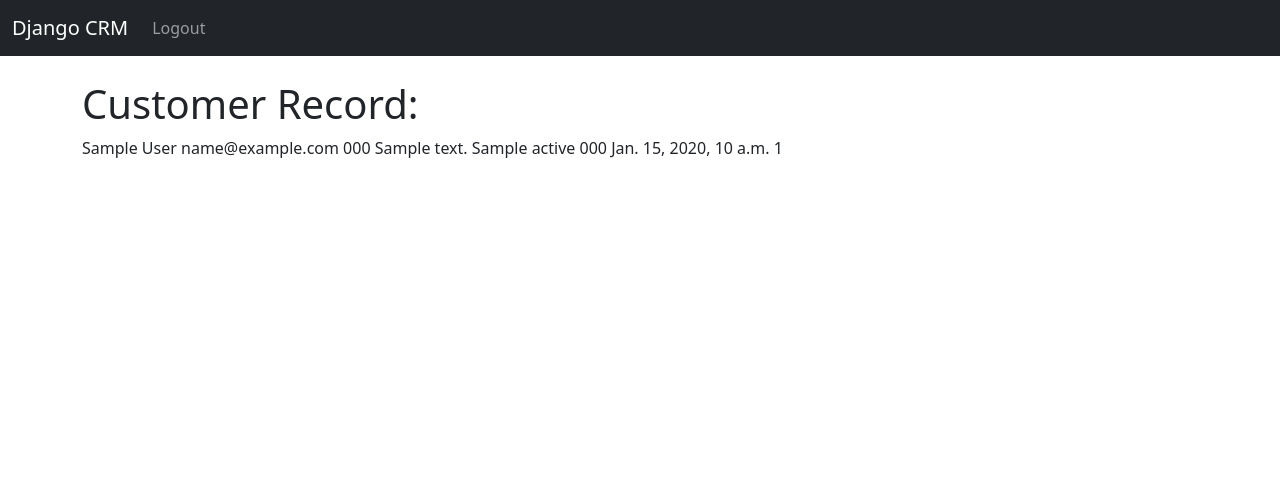
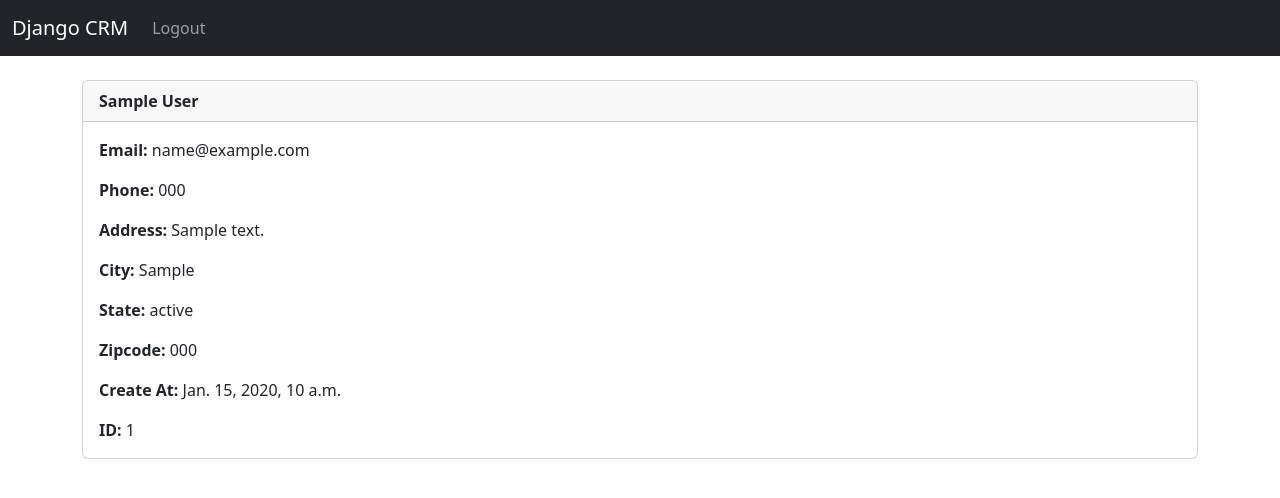
Before and after one commit to shawernseel/Customer-Relationship-Management-App, a Django app: page /record/1 in a window 1280 px wide. Shown: the top 498 px of the page. Run offline with Django 5.2, Linux system fonts and the light colour scheme; a user stored in the database is signed in; tables that the repository leaves empty hold one stand-in row (values such as "Sample post").

Commit message:
customer record bootstrap styling

```diff
--- a/website/templates/record.html
+++ b/website/templates/record.html
@@ -1,16 +1,43 @@
 {% extends 'base.html' %}
-
 {% block content %}
 
-<h1>Customer Record:</h1>
-    {{ customer_record.first_name }} {{ customer_record.last_name }}
-    {{ customer_record.email }}
-    {{ customer_record.phone }}
-    {{ customer_record.address }}
-    {{ customer_record.city }}
-    {{ customer_record.state }}
-    {{ customer_record.zipcode }}
-    {{ customer_record.created_at }}
-    {{ customer_record.id }}
+
+<div class="card">
+  <div class="card-header"><strong>
+    	{{ customer_record.first_name }}
+		{{ customer_record.last_name }}</strong>
+  </div>
+  <div class="card-body">
+
+<p class="card-text">
+<strong>Email: </strong>{{ customer_record.email }}</p>
+
+<p class="card-text">
+<strong>Phone: </strong>{{ customer_record.phone }}
+</p>
+
+<p class="card-text">
+<strong>Address: </strong>{{ customer_record.address }}</p>
+
+<p class="card-text">
+<strong>City: </strong>{{ customer_record.city }}</p>
+
+<p class="card-text">
+<strong>State: </strong>{{ customer_record.state }}</p>
+
+<p class="card-text">
+<strong>Zipcode: </strong>{{ customer_record.zipcode }}</p>
+
+<p class="card-text">
+<strong>Create At: </strong>{{ customer_record.created_at }}</p>
+
+<p class="card-text">
+<strong>ID: </strong>{{ customer_record.id }}</p>
+
+
+  </div>
+</div>
+
+<br/><br/>
 
 {% endblock %}
```
